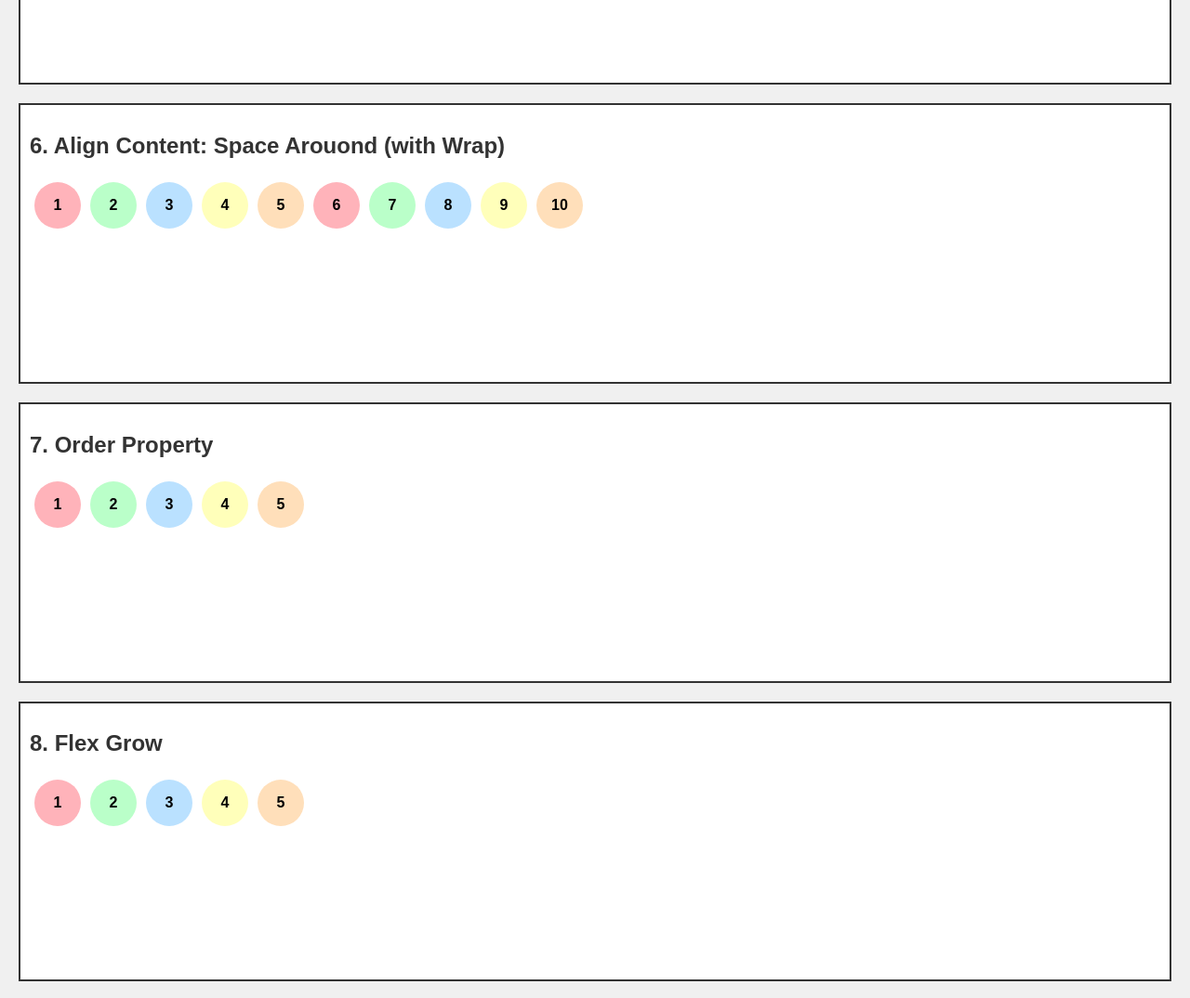
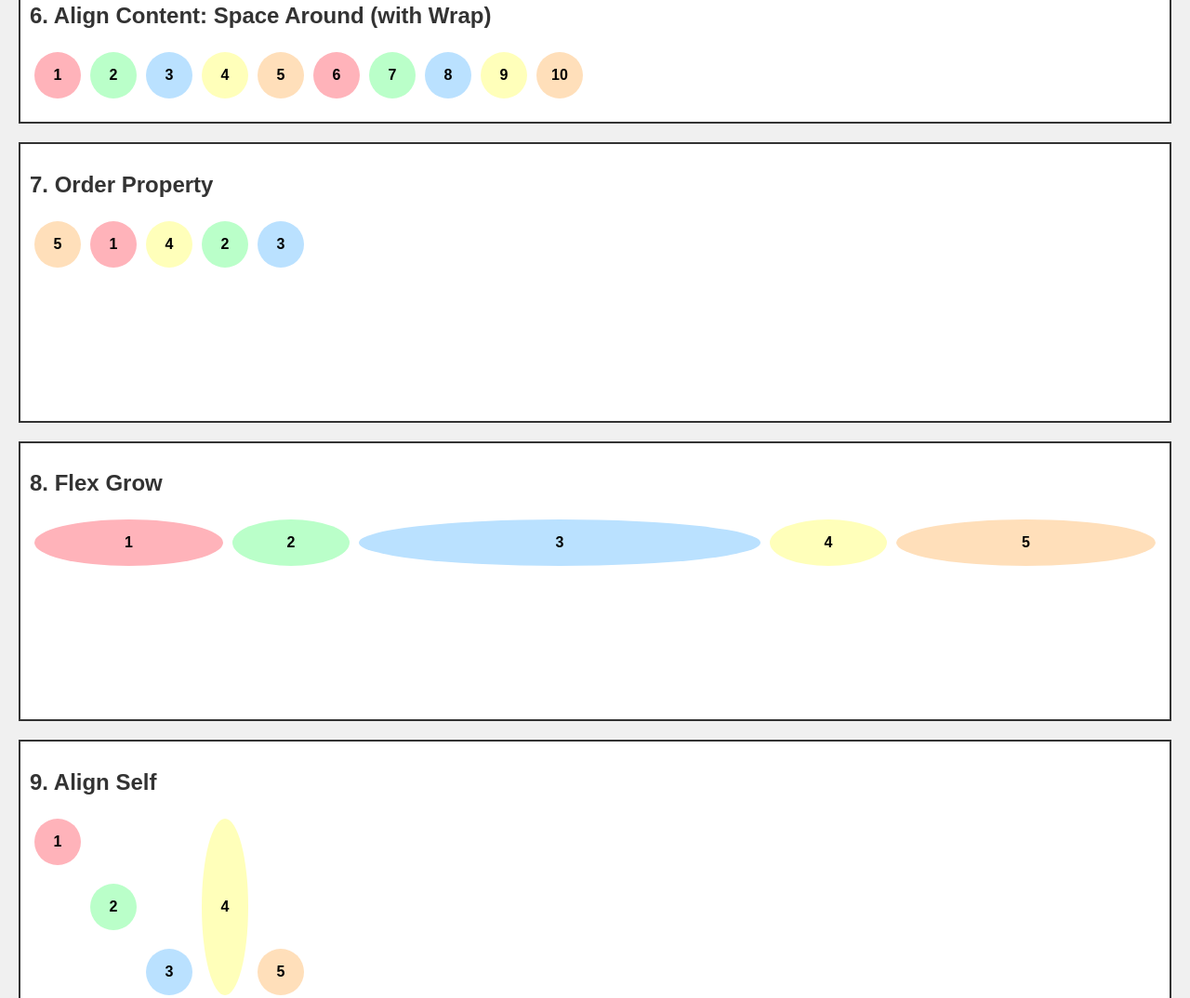
Before and after one commit to Jay-Govind/Web-Dev, a plain HTML site: page CSS/06_flexbox/flexbox.html in a window 1280 px wide. Shown: the part 1598-2672 px from the top of the page at 93% size. Drawn offline with Linux system fonts and the light colour scheme.

Commit message:
add the files

```diff
--- a/CSS/06_flexbox/flexbox.html
+++ b/CSS/06_flexbox/flexbox.html
@@ -4,7 +4,7 @@
     <meta charset="UTF-8" />
     <meta name="viewport" content="width=device-width, initial-scale=1.0" />
     <title>Flexbox</title>
-      <link rel="stylesheet" href="style.css">
+    <link rel="stylesheet" href="style.css" />
   </head>
   <body>
     <h1>Flexbox</h1>
@@ -22,7 +22,7 @@
 
     <div class="container">
       <h2>2. Flex Direction Column</h2>
-      <div class="flex-container" style="flex-direction: column;">
+      <div class="flex-container" style="flex-direction: column">
         <div class="circle pastel-1">1</div>
         <div class="circle pastel-2">2</div>
         <div class="circle pastel-3">3</div>
@@ -33,7 +33,7 @@
 
     <div class="container">
       <h2>3. Justify Content Space Between</h2>
-      <div class="flex-container" style="justify-content: space-between;">
+      <div class="flex-container" style="justify-content: space-between">
         <div class="circle pastel-1">1</div>
         <div class="circle pastel-2">2</div>
         <div class="circle pastel-3">3</div>
@@ -44,7 +44,7 @@
 
     <div class="container">
       <h2>4. Align Items Center</h2>
-      <div class="flex-container" style="align-items: center;">
+      <div class="flex-container" style="align-items: center">
         <div class="circle pastel-1">1</div>
         <div class="circle pastel-2">2</div>
         <div class="circle pastel-3">3</div>
@@ -55,7 +55,7 @@
 
     <div class="container">
       <h2>5. Flex Wrap: Wrap</h2>
-      <div class="flex-container">
+      <div class="flex-container" style="flex-wrap: wrap; height: auto">
         <div class="circle pastel-1">1</div>
         <div class="circle pastel-2">2</div>
         <div class="circle pastel-3">3</div>
@@ -70,8 +70,11 @@
     </div>
 
     <div class="container">
-      <h2>6. Align Content: Space Arouond (with Wrap)</h2>
-      <div class="flex-container">
+      <h2>6. Align Content: Space Around (with Wrap)</h2>
+      <div
+        class="flex-container"
+        style="flex-wrap: wrap; height: auto; align-content: space-around"
+      >
         <div class="circle pastel-1">1</div>
         <div class="circle pastel-2">2</div>
         <div class="circle pastel-3">3</div>
@@ -88,33 +91,35 @@
     <div class="container">
       <h2>7. Order Property</h2>
       <div class="flex-container">
-        <div class="circle pastel-1">1</div>
-        <div class="circle pastel-2">2</div>
-        <div class="circle pastel-3">3</div>
-        <div class="circle pastel-4">4</div>
-        <div class="circle pastel-5">5</div>
+        <div class="circle pastel-1" style="order: 2">1</div>
+        <div class="circle pastel-2" style="order: 4">2</div>
+        <div class="circle pastel-3" style="order: 5">3</div>
+        <div class="circle pastel-4" style="order: 3">4</div>
+        <div class="circle pastel-5" style="order: 1">5</div>
       </div>
     </div>
 
     <div class="container">
       <h2>8. Flex Grow</h2>
       <div class="flex-container">
-        <div class="circle pastel-1">1</div>
-        <div class="circle pastel-2">2</div>
-        <div class="circle pastel-3">3</div>
-        <div class="circle pastel-4">4</div>
-        <div class="circle pastel-5">5</div>
+        <div class="circle pastel-1" style="flex-grow: 2">1</div>
+        <div class="circle pastel-2" style="flex-grow: 1">2</div>
+        <div class="circle pastel-3" style="flex-grow: 5">3</div>
+        <div class="circle pastel-4" style="flex-grow: 1">4</div>
+        <div class="circle pastel-5" style="flex-grow: 3">5</div>
       </div>
     </div>
 
     <div class="container">
       <h2>9. Align Self</h2>
       <div class="flex-container">
-        <div class="circle pastel-1">1</div>
-        <div class="circle pastel-2">2</div>
-        <div class="circle pastel-3">3</div>
-        <div class="circle pastel-4">4</div>
-        <div class="circle pastel-5">5</div>
+        <div class="circle pastel-1" style="align-self: flex-start">1</div>
+        <div class="circle pastel-2" style="align-self: center">2</div>
+        <div class="circle pastel-3" style="align-self: flex-end">3</div>
+        <div class="circle pastel-4" style="align-self: stretch; height: auto">
+          4
+        </div>
+        <div class="circle pastel-5" style="align-self: flex-end">5</div>
       </div>
     </div>
   </body>
```
